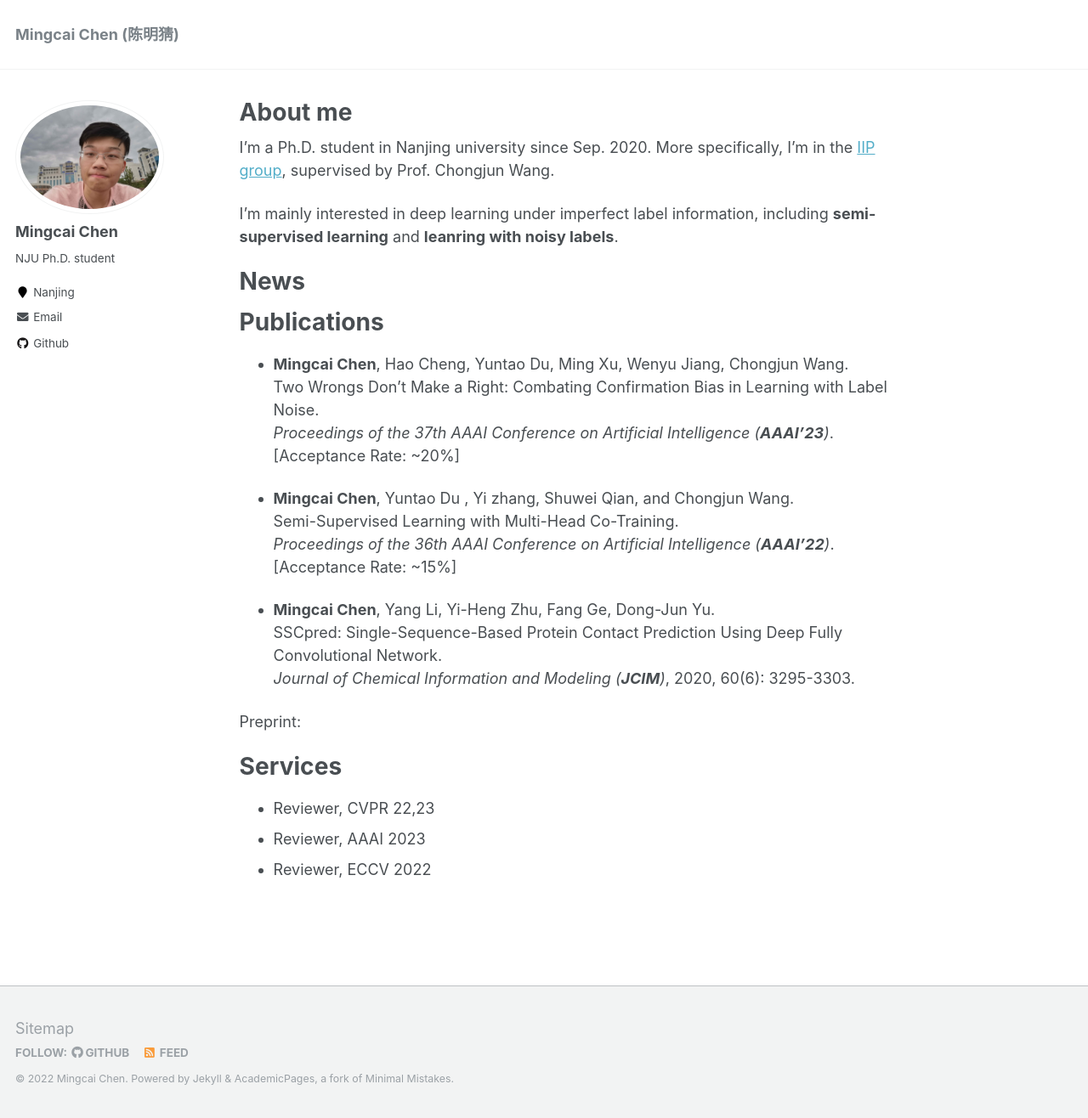
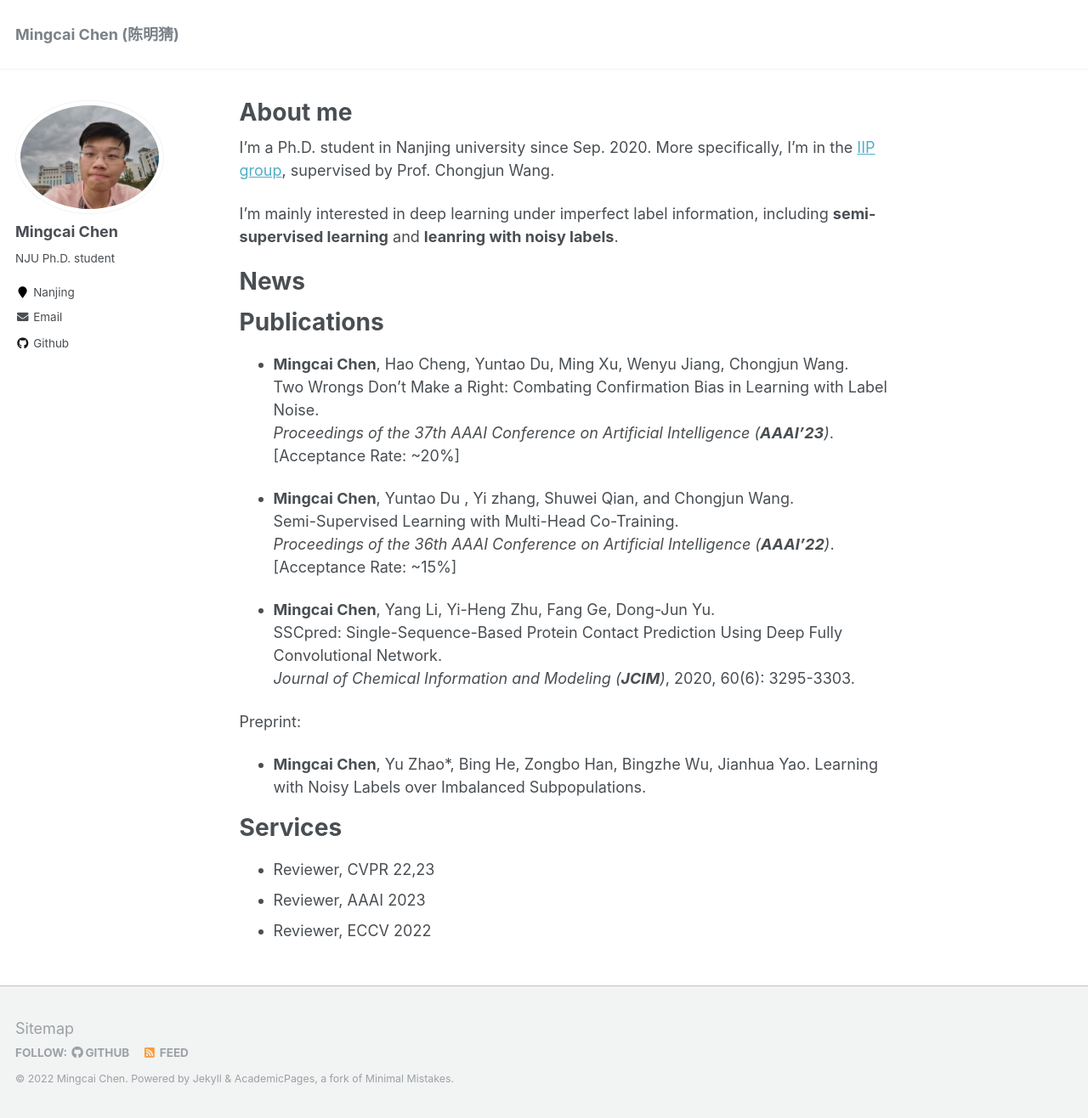
Before and after one commit to chenmc1996/chenmc1996.github.io, a Jekyll site: the page built from _pages/about.md, in a window 1280 px wide and 1316 px high. Shown: the whole window at 85% size. Built offline with Jekyll 4.4.1, drawn with Linux system fonts in a browser that asks for light colours.

Commit message:
Update about.md

```diff
--- a/_pages/about.md
+++ b/_pages/about.md
@@ -36,6 +36,11 @@ SSCpred: Single-Sequence-Based Protein Contact Prediction Using Deep Fully Convo
 
 Preprint:
 
+- **Mingcai Chen**, Yu Zhao*, Bing He, Zongbo Han, Bingzhe Wu, Jianhua Yao.
+Learning with Noisy Labels over Imbalanced Subpopulations.
+
+
+
 
 Services
 ======
```
